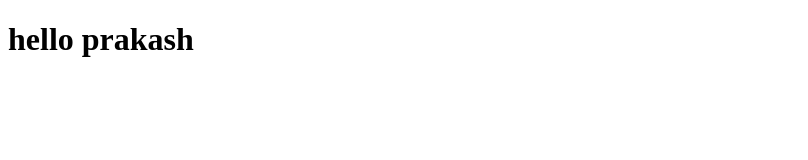
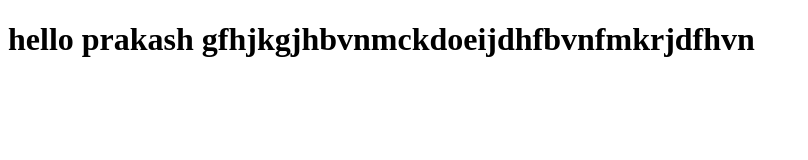
Before and after one commit to devPrakash7/githubsPractice, a plain HTML site: page index.html in a window 1280 px wide. Shown: the whole page, without its empty margins (0-808 px from the left). Drawn offline with Linux system fonts and the light colour scheme.

Commit message:
Update index.html

```diff
--- a/index.html
+++ b/index.html
@@ -7,7 +7,7 @@
 </head>
 <body>
 
-    <h1>hello prakash</h1>
+    <h1>hello prakash gfhjkgjhbvnmckdoeijdhfbvnfmkrjdfhvn</h1>
 
 </body>
 </html>
```
